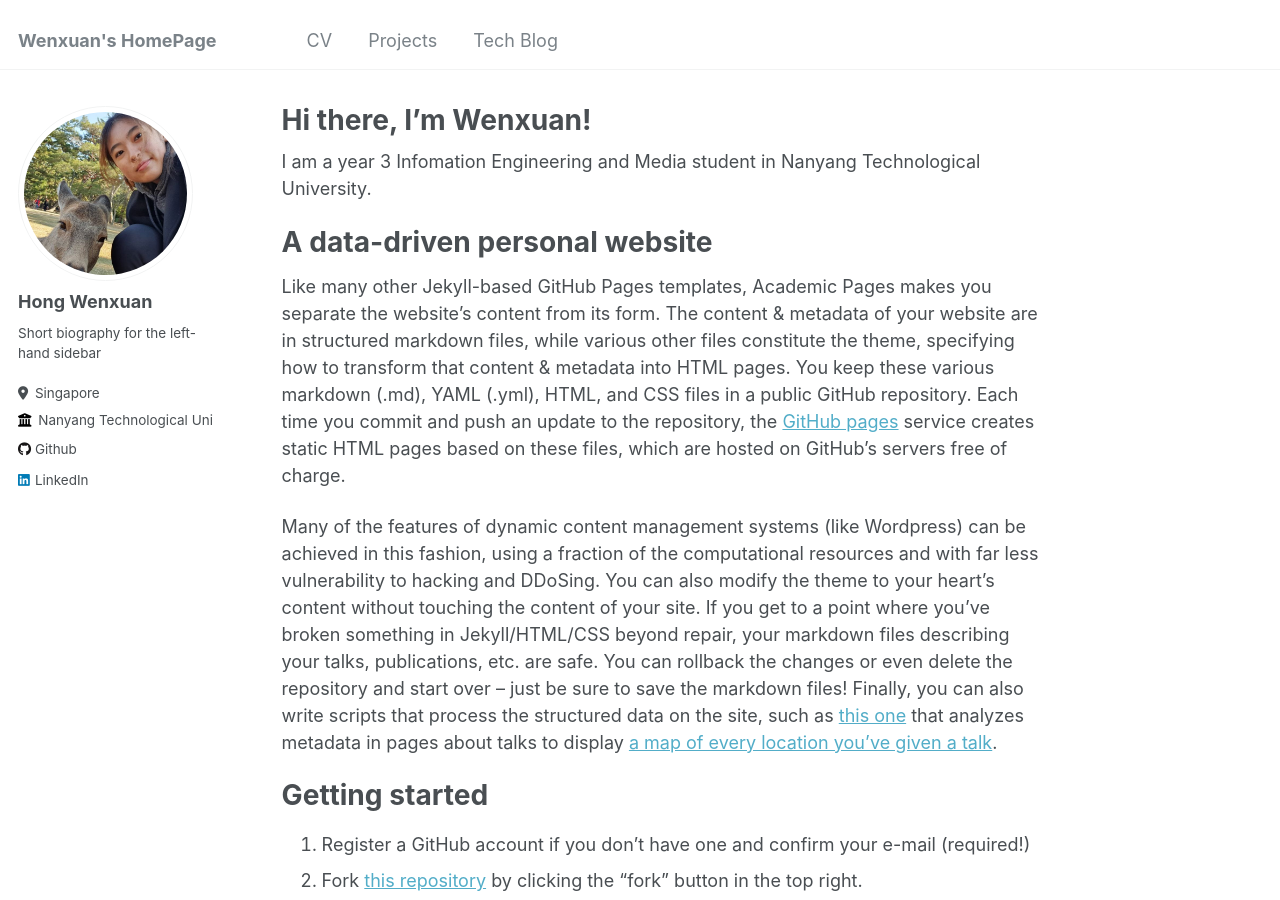
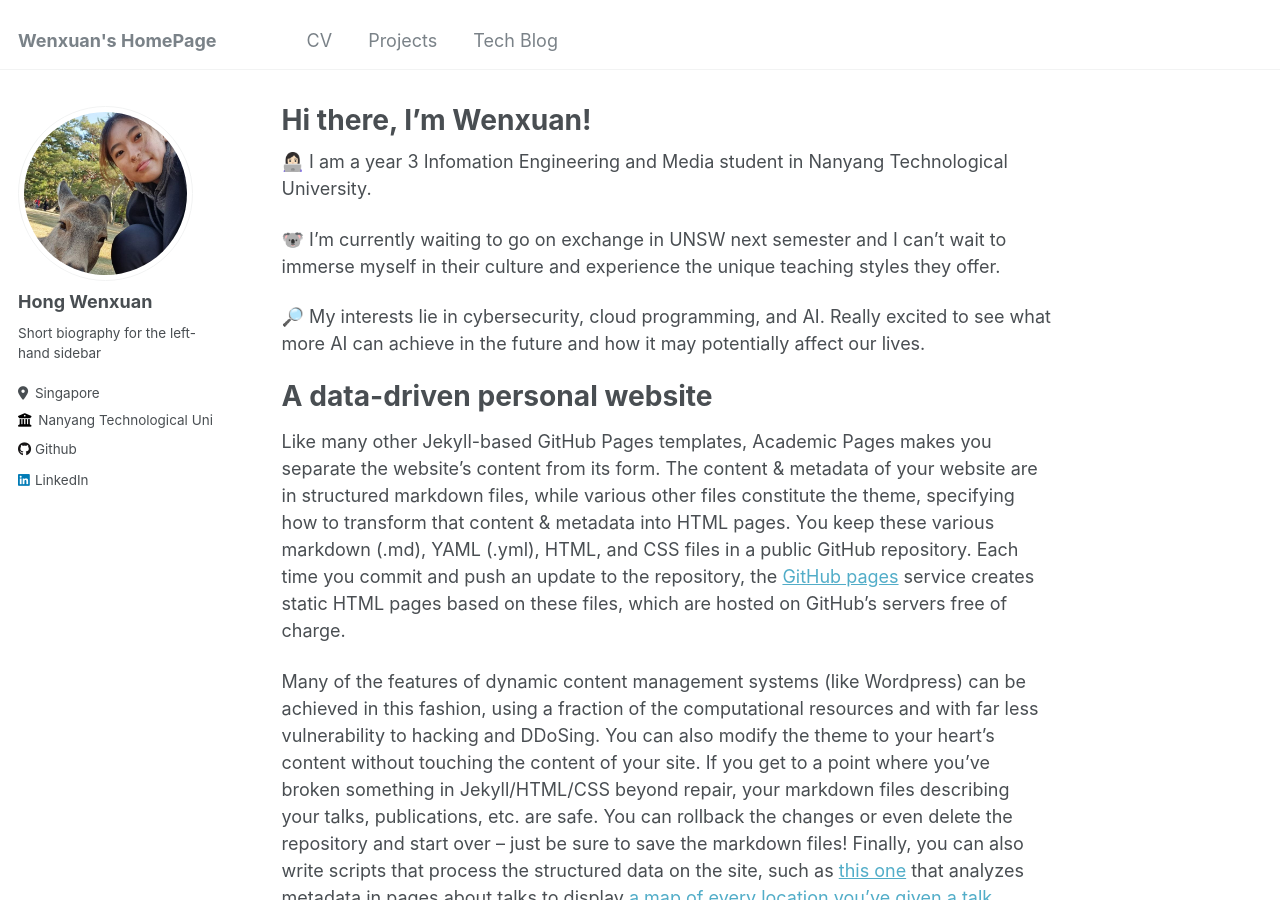
Before and after one commit to h-wenxuan/aboutme, a Jekyll site: the page built from _pages/about.md, in a window 1280 px wide and 900 px high. Built offline with Jekyll 4.4.1, drawn with Linux system fonts in a browser that asks for light colours.

Commit message:
Update about.md

```diff
--- a/_pages/about.md
+++ b/_pages/about.md
@@ -7,7 +7,11 @@ redirect_from:
   - /about.html
 ---
 
-I am a year 3 Infomation Engineering and Media student in Nanyang Technological University.
+👩🏻‍💻 I am a year 3 Infomation Engineering and Media student in Nanyang Technological University.
+
+🐨 I'm currently waiting to go on exchange in UNSW next semester and I can't wait to immerse myself in their culture and experience the unique teaching styles they offer.
+
+🔎 My interests lie in cybersecurity, cloud programming, and AI. Really excited to see what more AI can achieve in the future and how it may potentially affect our lives.
 
 A data-driven personal website
 ======
```
